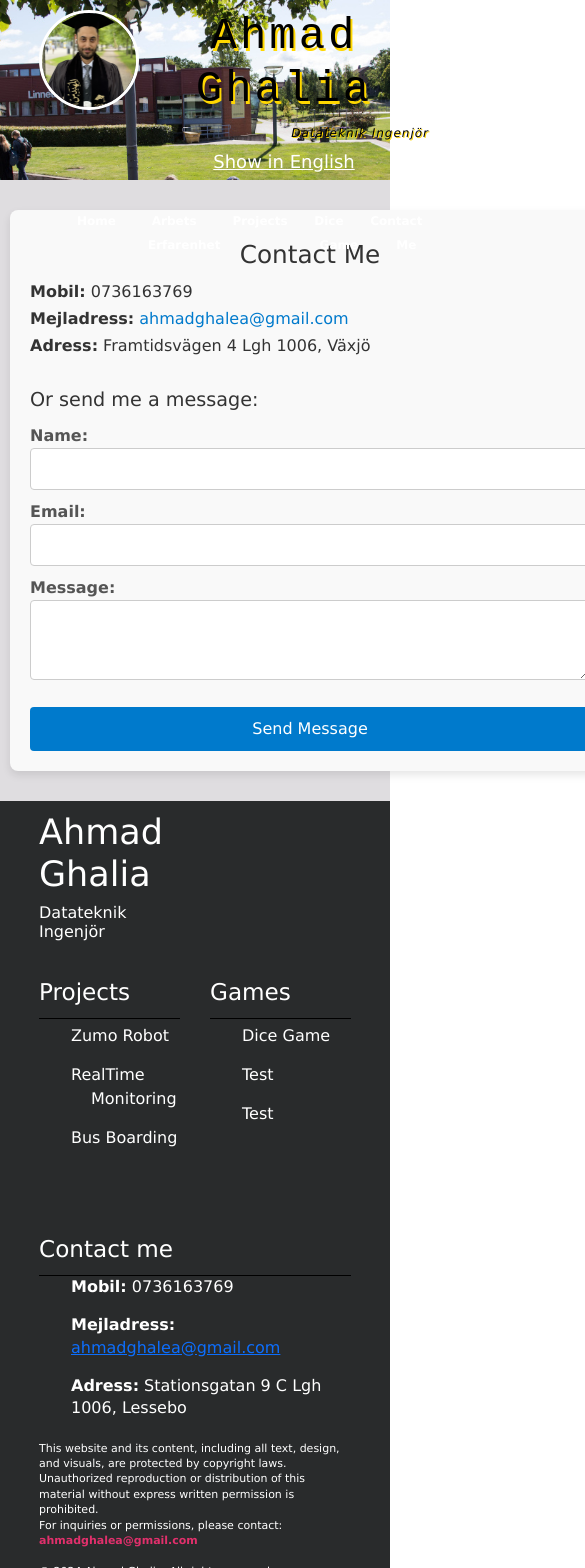
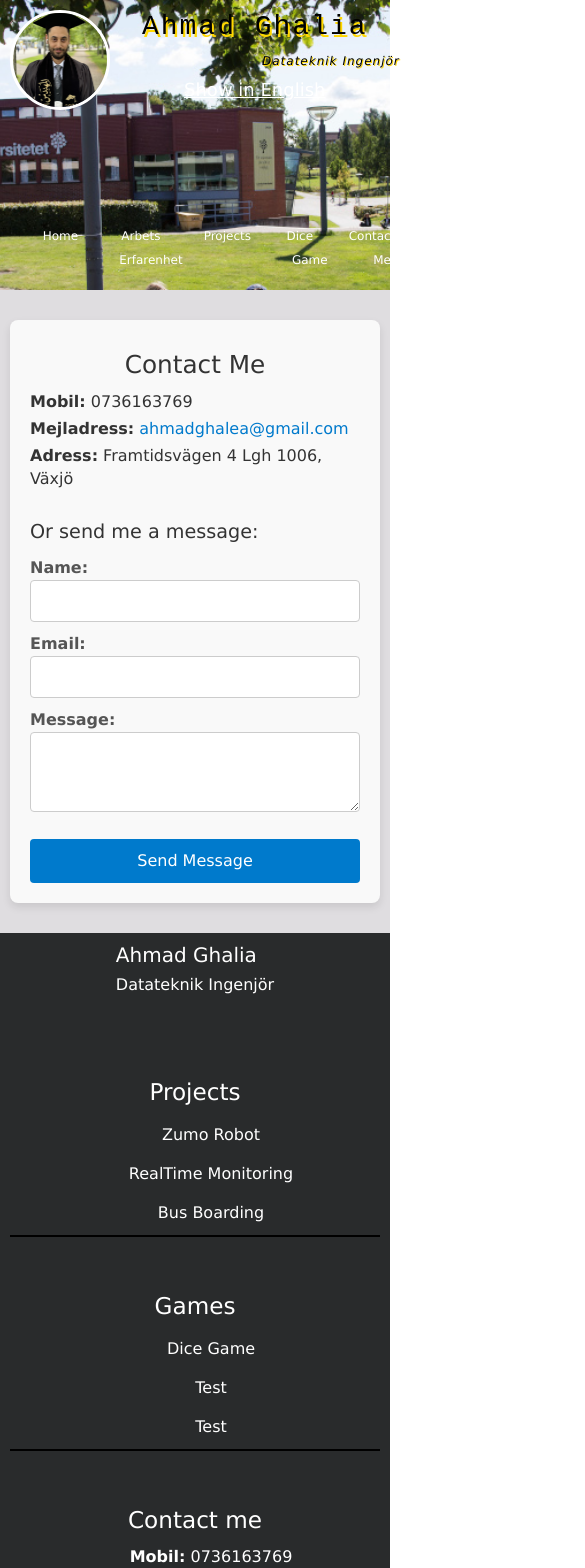
Before and after one commit to AhmadGhalia2/MyCv, a React (Create React App) app in the folder FrontEnd/: page /contact in a window 390 px wide. Shown: the top 1568 px of the page, 585 px wide, since content can reach past the window. Built offline with nearby package versions, Linux system fonts and the light colour scheme; some icons are missing.

Commit message:
adding responsable

```diff
--- a/FrontEnd/src/components/footer/Footer.jsx
+++ b/FrontEnd/src/components/footer/Footer.jsx
@@ -1,4 +1,5 @@
 import "./footer.css";
+import "./responsable.css";
 import FooterTop from "./FooterTop";
 import FooterMiddle from "./FooterMiddle";
 import FooterBottom from "./FooterBottom";
--- a/FrontEnd/src/components/footer/footer.css
+++ b/FrontEnd/src/components/footer/footer.css
@@ -62,7 +62,6 @@
 .footer .footer-container .footer-middle .col ul {
   border-top: 1px solid black;
   margin-top: 3px;
-
 }
 
 .footer .footer-container .footer-middle .col ul li {
--- /dev/null
+++ b/FrontEnd/src/components/footer/responsable.css
@@ -0,0 +1,45 @@
+
+/* Responsive Design */
+@media (max-width: 768px) {
+  .footer .footer-container .footer-top {
+    flex-direction: column;
+    align-items: center;
+  }
+
+  .footer .footer-container .footer-middle {
+    flex-direction: column;
+    gap: 10px;
+  }
+
+  .footer .footer-container .footer-middle .col {
+    text-align: center;
+  }
+  .footer .footer-container .footer-middle .col ul {
+    border-bottom: 2px solid black;
+    border-top: 0px;
+
+  }
+
+  .footer .footer-container .footer-top .left h1 {
+    font-size: 24px; /* Smaller heading for mobile */
+  }
+
+  .footer .footer-container .footer-top .right .icons box-icon {
+    width: 50px;
+    height: 40px;
+  }
+}
+
+@media (max-width: 480px) {
+  .footer .footer-container {
+    width: 95%;
+  }
+
+  .footer .footer-container .footer-top .left h1 {
+    font-size: 20px;
+  }
+
+  .footer .footer-bottom {
+    font-size: 10px;
+  }
+}
--- a/FrontEnd/src/components/header/Header.jsx
+++ b/FrontEnd/src/components/header/Header.jsx
@@ -1,5 +1,5 @@
 import './header.css'
-import '../responsable.css'
+import './responsable.css'
 import Profile from './Profile'
 import Title from './Title';
 import Navbar from './Navbar';
--- a/FrontEnd/src/components/responsable.css
+++ b/FrontEnd/src/components/header/responsable.css
@@ -1,38 +1,39 @@
 @media (max-width: 768px) {
   header {
-    height: 180px;
+    height: 290px;
   }
-.header-container {
-  width: 100%; /* Full width on small screens */
+  header .header-container {
+  width: 95%; /* Full width on small screens */
 }
 header .header-container .top-header .img-profile img {
   width: 100px;
   height: 100px;
 }
-header .header-container .top-header .tittle-text .name {
+header .header-container .top-header .tittle-text .tittle-name {
   letter-spacing: 2px;
-  font-size: 24px;
+  font-size: 28px;
 }
 
 header .header-container .top-header .tittle-text .under-name {
   font-size: 12px;
   text-align: right;
 }
-header .header-container .top-header .tittle-text:hover .name {
+header .header-container .top-header .tittle-text:hover .tittle-name {
   font-size: 30px;
 
 }
+
 .navbar {
-  padding-top: 10px;
-  margin-top: 0px;
+  margin-top: 100px;
   height: auto;
+  width: 100%;
 
 }
 .navbar ul li {
-  margin: 0 6px;
+  margin-left: 1px;
 }
 .navbar ul li a {
-  font-weight: 800;
+  font-weight: 500;
   font-size: 12px;
 }
 
@@ -53,9 +54,11 @@ header .header-container .top-header .tittle-text:hover .name {
 @media (min-width: 768px) {
   header {
     height: 210px;
+
   }
   .header-container {
     width: 100%; /* Full width on small screens */
+
   }
   header .header-container .top-header .img-profile img {
     width: 120px;
--- a/FrontEnd/src/pages/contact/contact.css
+++ b/FrontEnd/src/pages/contact/contact.css
@@ -1,5 +1,5 @@
 .contact-container {
-  width: 600px ;
+  width: 50% ;
   margin: 20px auto;
   padding: 20px;
   background-color: #f9f9f9;
@@ -86,3 +86,13 @@ textarea {
 .button:hover {
   background-color: #005f99;
 }
+
+
+
+@media (max-width: 768px) {
+
+  .contact-container {
+    width: 100% ;
+  }
+
+}
--- a/FrontEnd/src/pages/home/components/LeftAside.js
+++ b/FrontEnd/src/pages/home/components/LeftAside.js
@@ -13,7 +13,7 @@ export default function LeftAside() {
           </p>
         </div>
 
-        <h3>{language === "sv" ? "Personlig Bakgrund test" : "Personal Background"}</h3>
+        <h3>{language === "sv" ? "Personlig Bakgrund" : "Personal Background"}</h3>
         <hr />
         <p>
           {language === "sv"
--- a/FrontEnd/src/pages/home/components/home.css
+++ b/FrontEnd/src/pages/home/components/home.css
@@ -101,7 +101,9 @@ h3,h2{
   .main-container .left-aside, .main-container .left-aside, .main-container {
     width: 100%; /* Set both sections to full width */
   }
-
+  .main-container .right-aside {
+    width: 100%;
+  }
   .main-container {
     flex-direction: column; /* Stacks elements vertically */
   }
--- a/FrontEnd/src/pages/projects/projects.css
+++ b/FrontEnd/src/pages/projects/projects.css
@@ -59,9 +59,8 @@
 
 /* project_links Styling */
 .project_Navbar{
-
-  height: 40px;
-  margin-top: 4px;
+  height: 60px;
+  margin-top: 10px;
 }
 
 .project_Navbar ul {
@@ -87,3 +86,21 @@
   /* margin: 0 20px; */
   font-size: 22px;
 }
+
+
+@media (max-width: 768px) {
+  .project_Navbar{
+    height: 60px;
+    margin-top: 10px;
+  }
+
+  .project_Navbar ul li {
+    margin: 0px;
+  }
+
+  .project_Navbar ul li a {
+    /* text-decoration: none; */
+    font-size: 16px;
+  }
+
+}
```
Also changed, not shown: 10 other files (tests, documents, lock files or other folders).
